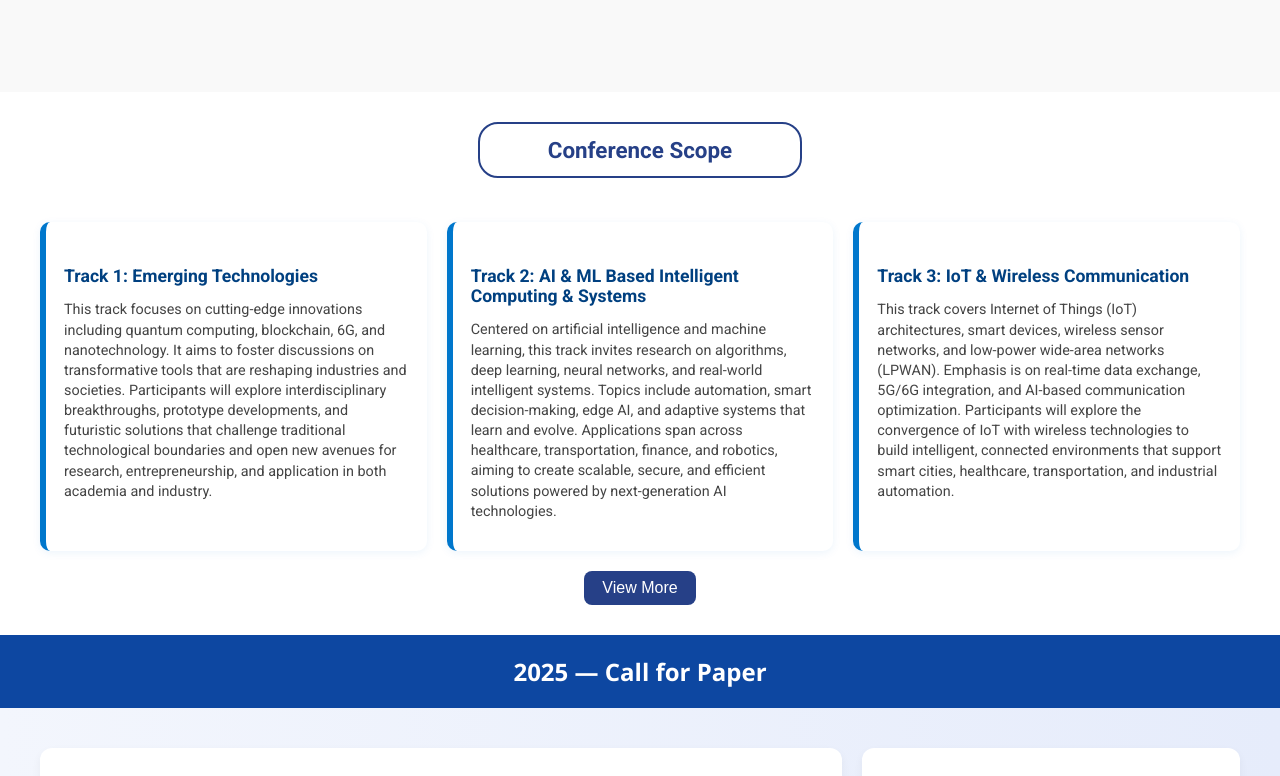
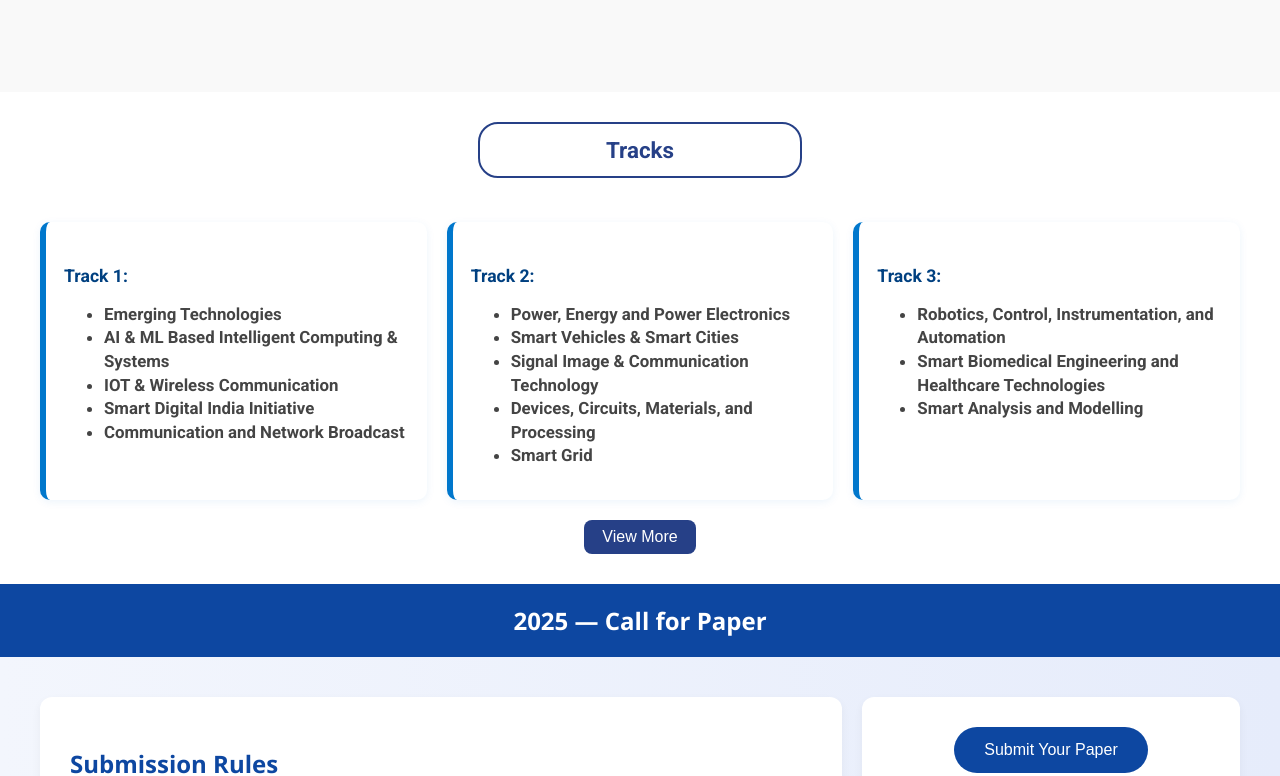
Before and after one commit to PriyanshuRoushan/confwebsite25, a React (Create React App) app in the folder frontend/: page / in a window 1280 px wide. Shown: the part 1260-2036 px from the top of the page. Built offline with nearby package versions, Linux system fonts and the light colour scheme; a web font is replaced by a local one.

Commit message:
Updated-tracks

```diff
--- a/frontend/src/components/about/aboutrit.js
+++ b/frontend/src/components/about/aboutrit.js
@@ -23,6 +23,9 @@ const AboutRit = () => {
     </div> */}
     <div className="main-1">
         <div className="main-left">
+
+
+
             <div className="logo">
                 About RIT
             </div>
--- a/frontend/src/components/tracks/description.js
+++ b/frontend/src/components/tracks/description.js
@@ -1,93 +1,71 @@
 const Description = [
   {
     id: 1,
-    title: "Emerging Technologies",
-    description:"This track focuses on cutting-edge innovations including quantum computing, blockchain, 6G, and nanotechnology. It aims to foster discussions on transformative tools that are reshaping industries and societies. Participants will explore interdisciplinary breakthroughs, prototype developments, and futuristic solutions that challenge traditional technological boundaries and open new avenues for research, entrepreneurship, and application in both academia and industry.",
+    title: "",
+    description:<div>
+                    <ul>
+                      <h3>
+                      <li>Emerging Technologies</li>
+                      <li>AI & ML Based Intelligent Computing & Systems</li>
+                      <li>IOT & Wireless Communication</li>
+                      <li>Smart Digital India Initiative</li>
+                      <li>Communication and Network Broadcast</li>
+                      </h3>
+                    </ul>
+                 </div>,
   },
   {
     id: 2,
-    title: "AI & ML Based Intelligent Computing & Systems",
-    description:"Centered on artificial intelligence and machine learning, this track invites research on algorithms, deep learning, neural networks, and real-world intelligent systems. Topics include automation, smart decision-making, edge AI, and adaptive systems that learn and evolve. Applications span across healthcare, transportation, finance, and robotics, aiming to create scalable, secure, and efficient solutions powered by next-generation AI technologies.",
+    title: "",
+    description:<div>
+                    <ul>
+                      <h3>
+                      <li>Power, Energy and Power Electronics</li>
+                      <li>Smart Vehicles & Smart Cities</li>
+                      <li>Signal Image & Communication Technology</li>
+                      <li>Devices, Circuits, Materials, and Processing</li>
+                      <li>Smart Grid</li>
+                      </h3>
+                    </ul>
+                 </div>,
   },
   {
     id: 3,
-    title: "IoT & Wireless Communication",
-    description:"This track covers Internet of Things (IoT) architectures, smart devices, wireless sensor networks, and low-power wide-area networks (LPWAN). Emphasis is on real-time data exchange, 5G/6G integration, and AI-based communication optimization. Participants will explore the convergence of IoT with wireless technologies to build intelligent, connected environments that support smart cities, healthcare, transportation, and industrial automation.",
+    title: "",
+    description:<div>
+                    <ul>
+                      <h3>
+                      <li>Robotics, Control, Instrumentation, and Automation</li>
+                      <li>Smart Biomedical Engineering and Healthcare Technologies</li>
+                      <li>Smart Analysis and Modelling</li>
+                      </h3>
+                    </ul>
+                 </div>,
   },
   {
     id: 4,
-    title: "Smart Digital India Initiative",
-    description:"Aligned with India’s digital transformation vision, this track highlights e-Governance, fintech, digital infrastructure, and public service delivery through technology. Researchers and practitioners will share innovations that bridge the digital divide, promote inclusive access, and strengthen cybersecurity, ensuring citizen-centric solutions for governance, education, health, and agriculture through scalable, efficient, and transparent platforms.",
+    title: "",
+    description:<div>
+                    <ul>
+                      <h3>
+                      <li>Education 5.0 & Industry 5.0</li>
+                      <li>Himalayan Sustainability</li>
+                      </h3>
+                    </ul>
+                 </div>,
   },
   {
     id: 5,
-    title: "Communication and Network Broadcast",
-    description:"This track explores advancements in telecommunications, signal transmission, broadband networks, and broadcasting. Focus areas include modulation techniques, antenna design, satellite communication, and real-time multimedia streaming. Participants will examine challenges and solutions in high-speed data transmission, bandwidth optimization, and secure communication protocols vital for modern connectivity in both rural and urban settings.",
-  },
-  {
-    id: 6,
-    title: "Power, Energy and Power Electronics",
-    description:"Dedicated to sustainable energy systems, this track includes smart grids, power converters, renewable integration, and efficient storage systems. Topics span electric vehicle infrastructure, solar/wind technologies, and power quality improvement. Researchers will present models and techniques for real-time energy monitoring, intelligent control, and fault-tolerant systems to meet the growing demand for clean and reliable energy.",
-  },
-  {
-    id: 7,
-    title: "Smart Vehicles & Smart Cities",
-    description:"This track focuses on intelligent transportation systems, electric and autonomous vehicles, and digitally integrated urban ecosystems. Topics include traffic analytics, smart mobility, vehicle-to-everything (V2X) communication, and green infrastructure. The aim is to build future-ready, efficient, and sustainable urban environments through data-driven planning, IoT-based monitoring, and real-time infrastructure optimization.",
-  },
-  {
-    id: 8,
-    title: "Signal, Image & Communication Technology",
-    description:"This track encompasses advanced techniques in signal processing, image recognition, pattern analysis, and secure data communication. Topics include medical imaging, multimedia forensics, biometric security, and real-time analytics. It fosters research aimed at enhancing the accuracy, efficiency, and reliability of modern systems for healthcare, surveillance, automation, and interactive media.",
-  },
-  {
-    id: 9,
-    title: "Devices, Circuits, Materials, and Processing",
-    description:"Focused on next-generation electronics, this track explores novel materials, semiconductor devices, VLSI design, and fabrication techniques. It supports research on MEMS/NEMS, flexible electronics, and energy-efficient circuits. Emphasis is placed on bridging materials science and electrical engineering to develop high-performance, compact, and cost-effective devices for industrial and consumer applications.",
-  },
-  {
-    id: 10,
-    title: "Robotics, Control, Instrumentation, and Automation",
-    description:"This track promotes intelligent robotics, process control, automation frameworks, and real-time instrumentation. Topics include autonomous navigation, industrial robotics, sensor fusion, and cyber-physical systems. It fosters innovation in areas like smart manufacturing, agriculture, and healthcare by integrating mechanical systems with advanced algorithms for adaptive control and precision automation.",
-  },
-  {
-    id: 11,
-    title: "Smart Biomedical Engineering and Healthcare Technologies",
-    description:"This track explores biomedical signal processing, wearable sensors, AI in diagnostics, and personalized healthcare systems. It includes innovations in telemedicine, assistive devices, and digital therapeutics. The goal is to improve patient outcomes through real-time monitoring, data-driven treatment, and accessible healthcare powered by intelligent, connected technologies.",
-  },
-  {
-    id: 12,
-    title: "Smart Analysis and Modelling",
-    description:"This track focuses on data-driven modelling, simulation techniques, and system optimization across scientific and engineering domains. Topics include predictive analytics, system dynamics, AI-based modeling, and uncertainty quantification. Researchers will share methodologies that support better decision-making, process control, and risk analysis in complex, real-world environments.",
-  },
-  {
-    id: 13,
-    title: "Education 5.0 & Industry 5.0",
-    description:"This track addresses the evolving landscape of education and industry, highlighting the synergy between human creativity and intelligent technologies. Topics include personalized learning, experiential education, human-robot collaboration, and hybrid work environments. It emphasizes innovation that nurtures adaptability, emotional intelligence, and ethical AI, shaping the workforce and classrooms of the future.",
-  },
-  {
-    id: 14,
-    title: "Himalayan Sustainability",
-    description:"This unique track highlights ecological, technological, and social innovations for sustainable development in the fragile Himalayan region. Topics include renewable energy, climate resilience, green infrastructure, and disaster management. Emphasis is placed on integrating technology with traditional knowledge to protect biodiversity and ensure community-driven, long-term environmental stability.",
-  },
-  {
-    id: 15,
-    title: "Smart Grid",
-    description:"Dedicated to the modernization of electrical systems, this track covers intelligent energy distribution, smart metering, real-time fault detection, and integration of renewable energy. Focus includes grid resilience, energy forecasting, and decentralized power systems. It promotes sustainable and reliable energy infrastructure to meet future demands efficiently and securely.",
-  },
-  {
-    id: 16,
-    title: "Engineering Physics",
-    description:"This track bridges applied physics with engineering, covering quantum computing, photonics, nanomaterials, and superconductivity. Participants will present research that applies physical principles to solve engineering problems, advancing innovations in sensors, energy systems, optics, and materials science that drive modern technology.",
-  },
-  {
-    id: 17,
-    title: "Geophysics",
-    description:"Focusing on the physical study of Earth, this track covers seismic imaging, subsurface exploration, remote sensing, and environmental geosciences. Topics include resource discovery, earthquake prediction, and climate impact analysis. It supports research that combines physics, geology, and technology to understand and protect our planet.",
-  },
-  {
-    id: 18,
-    title: "Thermal and Wireless Energy Transfer",
-    description:"This track investigates advanced thermal management systems, heat exchangers, wireless power transfer, and energy harvesting technologies. Applications span from consumer electronics to space systems and smart grids. The track encourages innovations in energy delivery methods that reduce losses, enhance reliability, and support sustainable energy solutions.",
+    title: "",
+    description:<div>
+                    <ul>
+                      <h3>
+                      <li>Engineering Physics </li>
+                      <li>Geophysics</li>
+                      <li>Thermal and wireless energy transfer</li>
+                      </h3>
+                    </ul>
+                 </div>,
   },
 ];
 
--- a/frontend/src/components/tracks/tracks.js
+++ b/frontend/src/components/tracks/tracks.js
@@ -9,7 +9,7 @@ function Tracks() {
 
   return (
     <div className="tracks-container" id="main-tracks">
-      <div className="title">Conference Scope</div><br></br><br></br>
+      <div className="title">Tracks</div><br></br><br></br>
 
       <div className="track-grid">
         {visibleTracks.map((track) => (
```
Also changed, not shown: frontend/src/components/faculties/faculties.js (+5 -16 lines), frontend/src/components/faculties/facultiesdata.js (+16 -16 lines).
